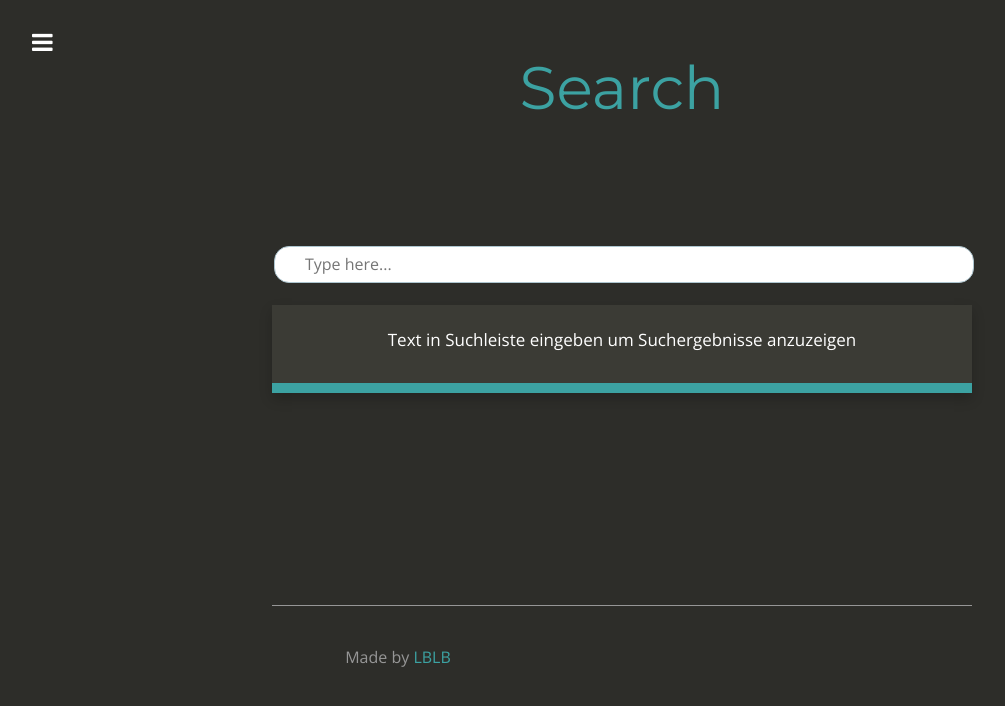
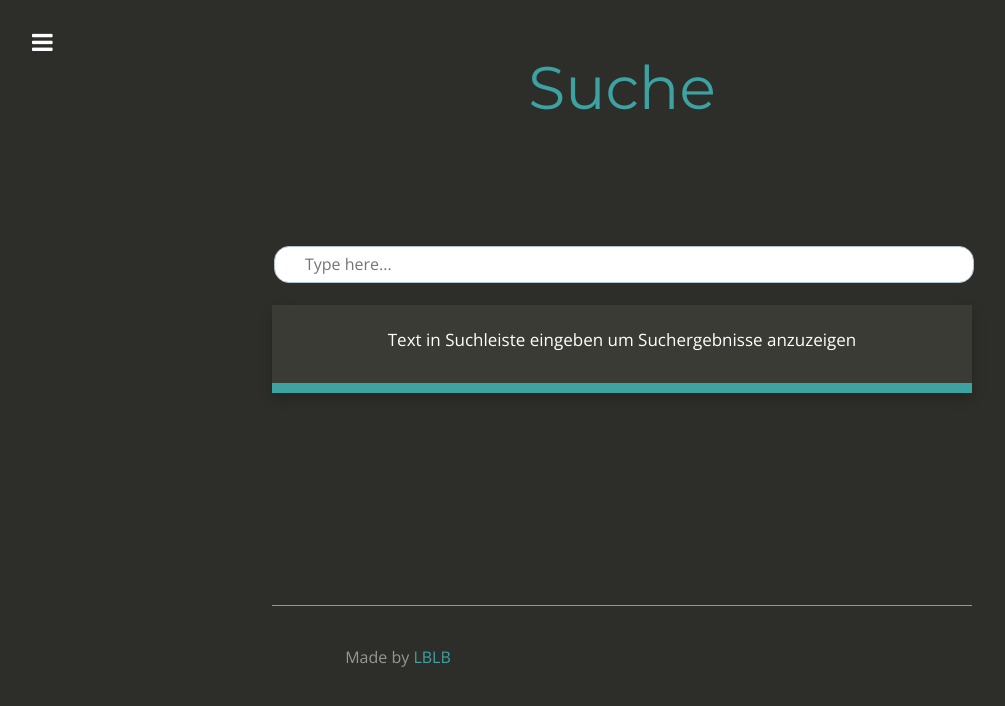
Before and after one commit to eski1337/lblb-it-ffd00, a Jekyll site: the page built from search.html, in a window 1280 px wide. Shown: the top 706 px of the page, without its empty margins (18-1023 px from the left). Built offline with Jekyll 4.4.1, drawn with Linux system fonts in a browser that asks for light colours; nearby versions of some CDN libraries.

Commit message:
search.html: changed

```diff
--- a/search.html
+++ b/search.html
@@ -5,7 +5,7 @@ layout: default
 <div class="container-fluid index">
   <div class="row index all-posts">
 
-    <h1 class="header author-header">Search</h1>
+    <h1 class="header author-header">Suche</h1>
 
     <div id="search-container">
       <input type="text" id="search-input" placeholder="Type here...">
```
